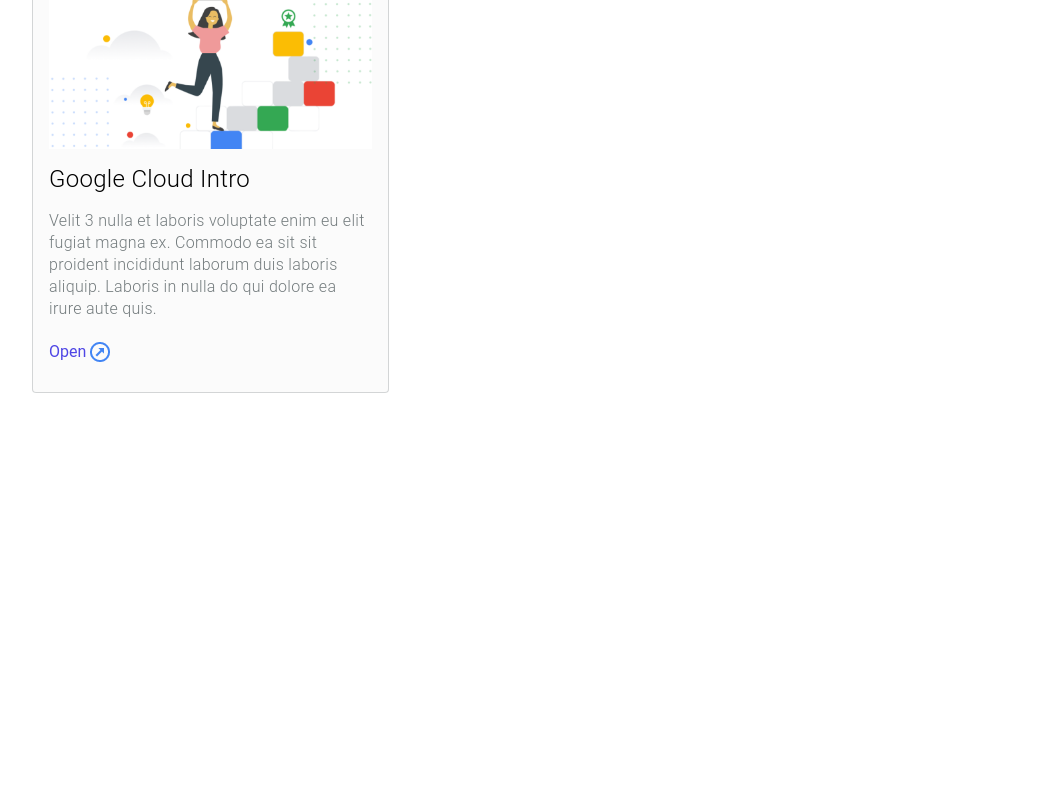
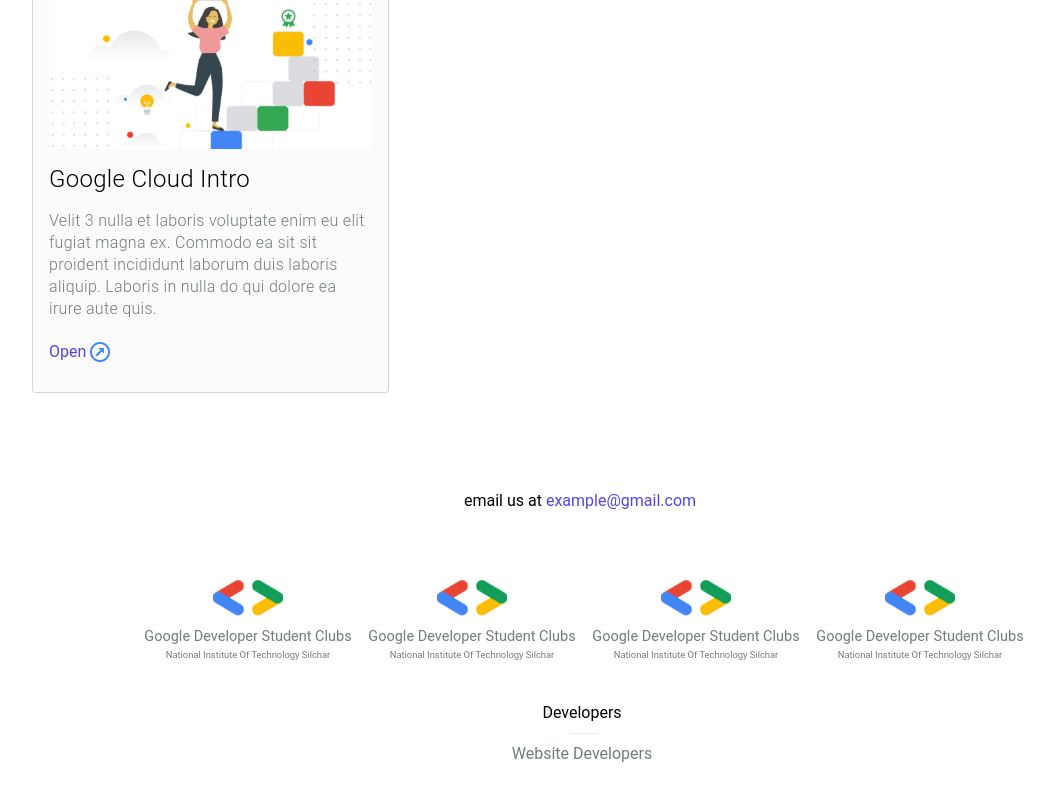
Before and after one commit to NikitaRoy22/gdsc-explore, a Next.js app: page / in a window 1280 px wide. Shown: the part 879-1679 px from the top of the page, without its empty margins (56-1110 px from the left). Before the commit the page ends 1312 px from the top, so only its background shows below. Built offline with nearby package versions, Linux system fonts and the light colour scheme.

Commit message:
added footer

```diff
--- /dev/null
+++ b/components/Footer.js
@@ -0,0 +1,47 @@
+import Image from 'next/image';
+import LogoSvg from '../public/logo.svg'
+import Link from 'next/link';
+
+export default function Footer() {
+    return(
+        <>
+            <div className="py-14">
+                <div className="flex flex-row justify-center">
+                    <p>email us at </p>
+                    <Link href={"/"}><p className="mr-1 px-1 text-indigo-600">example@gmail.com</p></Link>
+                </div>
+                <div className="flex flex-wrap justify-center mx-[4rem] md:mx-[19%] lg:mx-[15%] mt-[35px]">
+                    <div className='flex flex-col w-[100%] sm:w-[50%] lg:w-[25%] mb-[7px] py-8'>
+                        <Image src={LogoSvg} className="w-8 h-8"/>
+                        <div className='text-[#737B7D] text-[14.5px] text-center mt-[10px]'>Google Developer Student Clubs</div>
+                        <div className='text-[#737B7D] text-[9.39px] text-center'>National Institute Of Technology Silchar</div>
+                    </div>
+                    <div className='flex flex-col w-[100%] sm:w-[50%] lg:w-[25%] mb-[7px] py-8'>
+                        <Image src={LogoSvg} className="w-8 h-8"/>
+                        <div className='text-[#737B7D] text-[14.5px] text-center mt-[10px]'>Google Developer Student Clubs</div>
+                        <div className='text-[#737B7D] text-[9.39px] text-center'>National Institute Of Technology Silchar</div>
+                    </div>
+                    <div className='flex flex-col w-[100%] sm:w-[50%] lg:w-[25%] mb-[7px] py-8'>
+                        <Image src={LogoSvg} className="w-8 h-8"/>
+                        <div className='text-[#737B7D] text-[14.5px] text-center mt-[10px]'>Google Developer Student Clubs</div>
+                        <div className='text-[#737B7D] text-[9.39px] text-center'>National Institute Of Technology Silchar</div>
+                    </div>
+                    <div className='flex flex-col w-[100%] sm:w-[50%] lg:w-[25%] mb-[7px] py-8'>
+                        <Image src={LogoSvg} className="w-8 h-8"/>
+                        <div className='text-[#737B7D] text-[14.5px] text-center mt-[10px]'>Google Developer Student Clubs</div>
+                        <div className='text-[#737B7D] text-[9.39px] text-center'>National Institute Of Technology Silchar</div>
+                    </div>
+                </div>
+                <div className="flex flex-col justify-center items-center">
+                    <p className=" text-center mr-1 pb-2">Developers</p>
+                    <hr className="w-[2%]"></hr>
+                    <Link href={"/"} >
+                        <a className="pt-2">
+                            <p className="text-[#737B7D] mr-1">Website Developers</p>
+                        </a>
+                    </Link>
+                </div>
+            </div>
+        </>
+    );
+}
--- a/pages/index.js
+++ b/pages/index.js
@@ -1,6 +1,7 @@
 import Head from 'next/head'
 import Image from 'next/image'
 import EventsLayout from '../components/events/EventsLayout'
+import Footer from '../components/Footer'
 
 export default function Home() {
   return (
@@ -8,6 +9,9 @@
       <div id="events-section">
          <EventsLayout/>
       </div>
+      <div id="footer-section">
+        <Footer/>
+      </div>
     </>
 
   )
--- a/styles/globals.css
+++ b/styles/globals.css
@@ -6,3 +6,11 @@
 body{
     font-family: 'Roboto', sans-serif;
 }
+
+details > summary {
+    list-style: none;
+}
+
+details summary::-webkit-details-marker {
+    display:none;
+}
```
Also changed, not shown: public/logo.svg (added), 1 other file (tests, documents, lock files or other folders).
